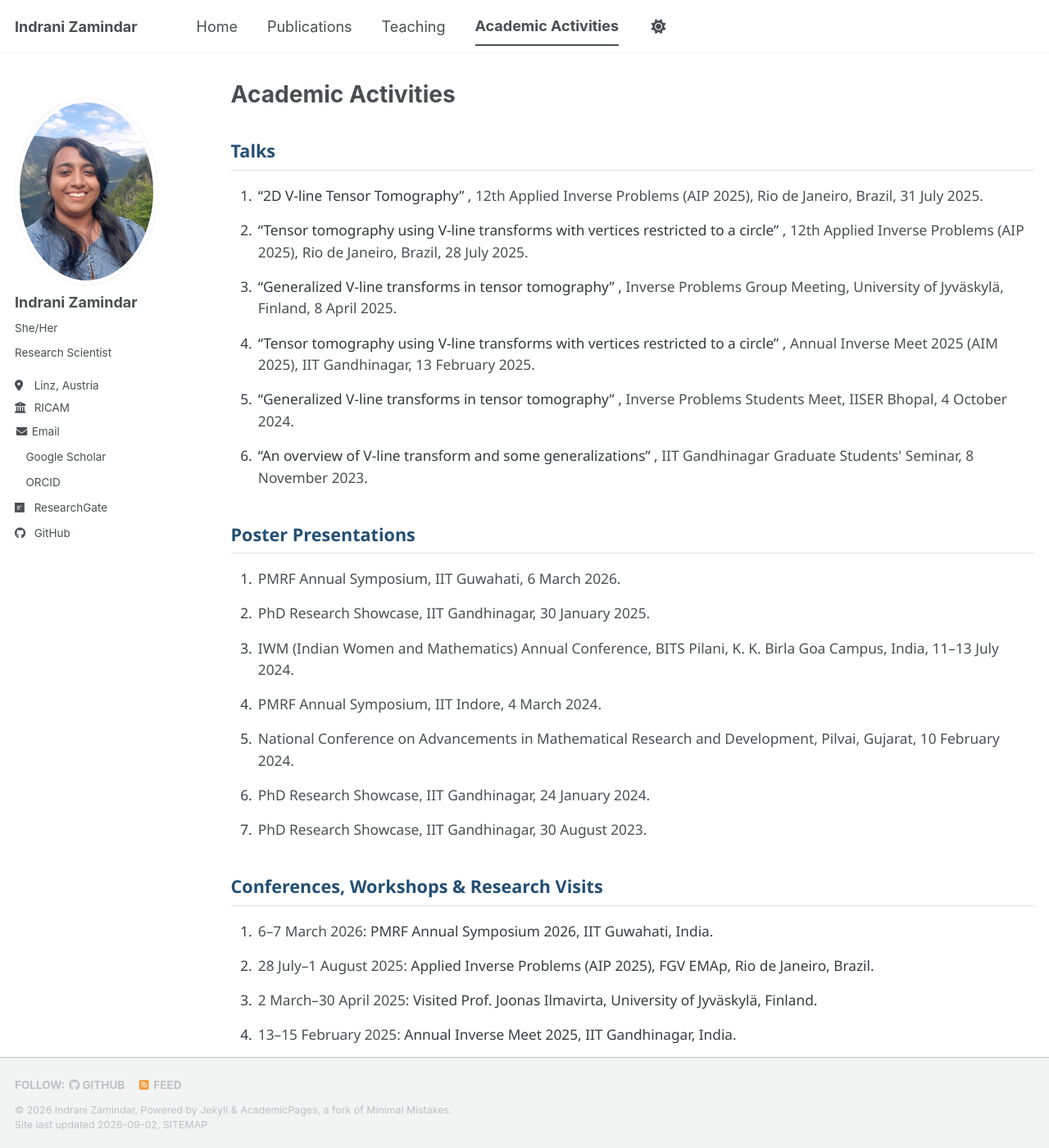
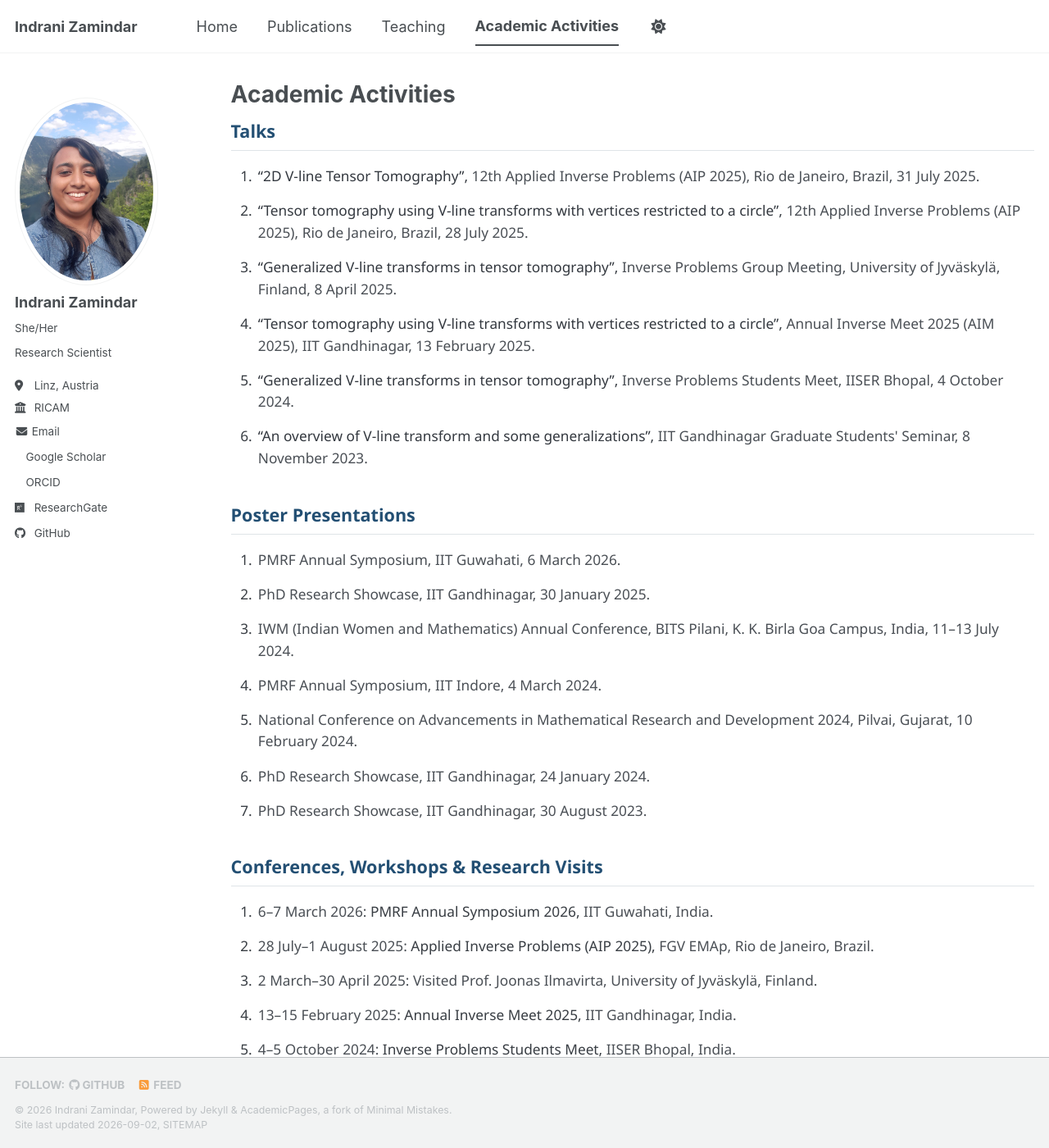
Before and after one commit to izamindar/izamindar.github.io, a Jekyll site: the page built from _pages/academic-activities.html, in a window 1280 px wide and 1400 px high. Shown: the whole window at 82% size. Built offline with Jekyll 4.4.1, drawn with Linux system fonts in a browser that asks for light colours; a style sheet for code colours, icons or effects is not loaded; some of the changed text lies outside the part shown.

Commit message:
Refactor academic activities formatting
Updated formatting for academic activity entries to remove unnecessary line breaks and ensure consistent styling.

```diff
--- a/_pages/academic-activities.html
+++ b/_pages/academic-activities.html
@@ -32,6 +32,13 @@ author_profile: true
 }
 
 
+/* Do not add unnecessary space before first section */
+
+.academic-page .academic-section-title:first-child {
+  margin-top: 0;
+}
+
+
 /* ---------- Numbered lists ---------- */
 
 .academic-list {
@@ -54,14 +61,23 @@ author_profile: true
 }
 
 
-/* ---------- Venue / date information ---------- */
+/* ---------- General activity text ---------- */
 
 .activity-meta {
   color: #4a4f55;
 }
 
 
-/* ---------- Links ---------- */
+/* ---------- Conference/workshop names ---------- */
+
+.activity-name {
+  color: #383d43;
+  font-weight: 500;
+  text-decoration: none;
+}
+
+
+/* ---------- Genuine links, if added later ---------- */
 
 .academic-page a {
   color: #005a8d !important;
@@ -110,63 +126,33 @@ author_profile: true
 <ol class="academic-list">
 
   <li>
-    <span class="activity-title">
-      “2D V-line Tensor Tomography”
-    </span>,
-    <span class="activity-meta">
-      12th Applied Inverse Problems (AIP 2025), Rio de Janeiro, Brazil,
-      31 July 2025.
-    </span>
+    <span class="activity-title">“2D V-line Tensor Tomography”</span>,
+    <span class="activity-meta">12th Applied Inverse Problems (AIP 2025), Rio de Janeiro, Brazil, 31 July 2025.</span>
   </li>
 
   <li>
-    <span class="activity-title">
-      “Tensor tomography using V-line transforms with vertices restricted to a circle”
-    </span>,
-    <span class="activity-meta">
-      12th Applied Inverse Problems (AIP 2025), Rio de Janeiro, Brazil,
-      28 July 2025.
-    </span>
+    <span class="activity-title">“Tensor tomography using V-line transforms with vertices restricted to a circle”</span>,
+    <span class="activity-meta">12th Applied Inverse Problems (AIP 2025), Rio de Janeiro, Brazil, 28 July 2025.</span>
   </li>
 
   <li>
-    <span class="activity-title">
-      “Generalized V-line transforms in tensor tomography”
-    </span>,
-    <span class="activity-meta">
-      Inverse Problems Group Meeting, University of Jyväskylä, Finland,
-      8 April 2025.
-    </span>
+    <span class="activity-title">“Generalized V-line transforms in tensor tomography”</span>,
+    <span class="activity-meta">Inverse Problems Group Meeting, University of Jyväskylä, Finland, 8 April 2025.</span>
   </li>
 
   <li>
-    <span class="activity-title">
-      “Tensor tomography using V-line transforms with vertices restricted to a circle”
-    </span>,
-    <span class="activity-meta">
-      Annual Inverse Meet 2025 (AIM 2025), IIT Gandhinagar,
-      13 February 2025.
-    </span>
+    <span class="activity-title">“Tensor tomography using V-line transforms with vertices restricted to a circle”</span>,
+    <span class="activity-meta">Annual Inverse Meet 2025 (AIM 2025), IIT Gandhinagar, 13 February 2025.</span>
   </li>
 
   <li>
-    <span class="activity-title">
-      “Generalized V-line transforms in tensor tomography”
-    </span>,
-    <span class="activity-meta">
-      Inverse Problems Students Meet, IISER Bhopal,
-      4 October 2024.
-    </span>
+    <span class="activity-title">“Generalized V-line transforms in tensor tomography”</span>,
+    <span class="activity-meta">Inverse Problems Students Meet, IISER Bhopal, 4 October 2024.</span>
   </li>
 
   <li>
-    <span class="activity-title">
-      “An overview of V-line transform and some generalizations”
-    </span>,
-    <span class="activity-meta">
-      IIT Gandhinagar Graduate Students' Seminar,
-      8 November 2023.
-    </span>
+    <span class="activity-title">“An overview of V-line transform and some generalizations”</span>,
+    <span class="activity-meta">IIT Gandhinagar Graduate Students' Seminar, 8 November 2023.</span>
   </li>
 
 </ol>
@@ -184,54 +170,31 @@ author_profile: true
 <ol class="academic-list">
 
   <li>
-    <span class="activity-meta">
-      PMRF Annual Symposium, IIT Guwahati,
-      6 March 2026.
-    </span>
+    <span class="activity-meta">PMRF Annual Symposium, IIT Guwahati, 6 March 2026.</span>
   </li>
 
   <li>
-    <span class="activity-meta">
-      PhD Research Showcase, IIT Gandhinagar,
-      30 January 2025.
-    </span>
+    <span class="activity-meta">PhD Research Showcase, IIT Gandhinagar, 30 January 2025.</span>
   </li>
 
   <li>
-    <span class="activity-meta">
-      IWM (Indian Women and Mathematics) Annual Conference,
-      BITS Pilani, K. K. Birla Goa Campus, India,
-      11–13 July 2024.
-    </span>
+    <span class="activity-meta">IWM (Indian Women and Mathematics) Annual Conference, BITS Pilani, K. K. Birla Goa Campus, India, 11–13 July 2024.</span>
   </li>
 
   <li>
-    <span class="activity-meta">
-      PMRF Annual Symposium, IIT Indore,
-      4 March 2024.
-    </span>
+    <span class="activity-meta">PMRF Annual Symposium, IIT Indore, 4 March 2024.</span>
   </li>
 
   <li>
-    <span class="activity-meta">
-      National Conference on Advancements in Mathematical Research and Development,
-      Pilvai, Gujarat,
-      10 February 2024.
-    </span>
+    <span class="activity-meta">National Conference on Advancements in Mathematical Research and Development 2024, Pilvai, Gujarat, 10 February 2024.</span>
   </li>
 
   <li>
-    <span class="activity-meta">
-      PhD Research Showcase, IIT Gandhinagar,
-      24 January 2024.
-    </span>
+    <span class="activity-meta">PhD Research Showcase, IIT Gandhinagar, 24 January 2024.</span>
   </li>
 
   <li>
-    <span class="activity-meta">
-      PhD Research Showcase, IIT Gandhinagar,
-      30 August 2023.
-    </span>
+    <span class="activity-meta">PhD Research Showcase, IIT Gandhinagar, 30 August 2023.</span>
   </li>
 
 </ol>
@@ -251,62 +214,54 @@ author_profile: true
   <li>
     <span class="activity-meta">6–7 March 2026:</span>
     <span class="activity-name">PMRF Annual Symposium 2026</span>,
-    IIT Guwahati, India.
+    <span class="activity-meta">IIT Guwahati, India.</span>
   </li>
 
   <li>
     <span class="activity-meta">28 July–1 August 2025:</span>
     <span class="activity-name">Applied Inverse Problems (AIP 2025)</span>,
-    FGV EMAp, Rio de Janeiro, Brazil.
+    <span class="activity-meta">FGV EMAp, Rio de Janeiro, Brazil.</span>
   </li>
 
   <li>
     <span class="activity-meta">2 March–30 April 2025:</span>
-    Visited Prof. Joonas Ilmavirta,
-    University of Jyväskylä, Finland.
+    <span class="activity-meta">Visited Prof. Joonas Ilmavirta, University of Jyväskylä, Finland.</span>
   </li>
 
   <li>
     <span class="activity-meta">13–15 February 2025:</span>
     <span class="activity-name">Annual Inverse Meet 2025</span>,
-    IIT Gandhinagar, India.
+    <span class="activity-meta">IIT Gandhinagar, India.</span>
   </li>
 
   <li>
     <span class="activity-meta">4–5 October 2024:</span>
     <span class="activity-name">Inverse Problems Students Meet</span>,
-    IISER Bhopal, India.
+    <span class="activity-meta">IISER Bhopal, India.</span>
   </li>
 
   <li>
     <span class="activity-meta">3–4 March 2024:</span>
     <span class="activity-name">PMRF Annual Symposium 2024</span>,
-    IIT Indore, India.
+    <span class="activity-meta">IIT Indore, India.</span>
   </li>
 
   <li>
     <span class="activity-meta">10 February 2024:</span>
-    <span class="activity-name">
-      National Conference on Advancements in Mathematical Research and Development 2024
-    </span>,
-    Gujarat, India.
+    <span class="activity-name">National Conference on Advancements in Mathematical Research and Development 2024</span>,
+    <span class="activity-meta">Gujarat, India.</span>
   </li>
 
   <li>
     <span class="activity-meta">4–23 July 2022:</span>
-    <span class="activity-name">
-      Advanced Instructional School on Inverse Problems
-    </span>,
-    TIFR Centre for Applicable Mathematics, Bangalore, India.
+    <span class="activity-name">Advanced Instructional School on Inverse Problems</span>,
+    <span class="activity-meta">TIFR Centre for Applicable Mathematics, Bangalore, India.</span>
   </li>
 
   <li>
     <span class="activity-meta">11–15 October 2021 (online):</span>
-    <span class="activity-name">
-      Special Semester of Tomography Across the Scales Prequel Workshop
-    </span>,
-    Johann Radon Institute for Computational and Applied Mathematics (RICAM),
-    Austria.
+    <span class="activity-name">Special Semester of Tomography Across the Scales Prequel Workshop</span>,
+    <span class="activity-meta">Johann Radon Institute for Computational and Applied Mathematics (RICAM), Austria.</span>
   </li>
 
 </ol>
```
